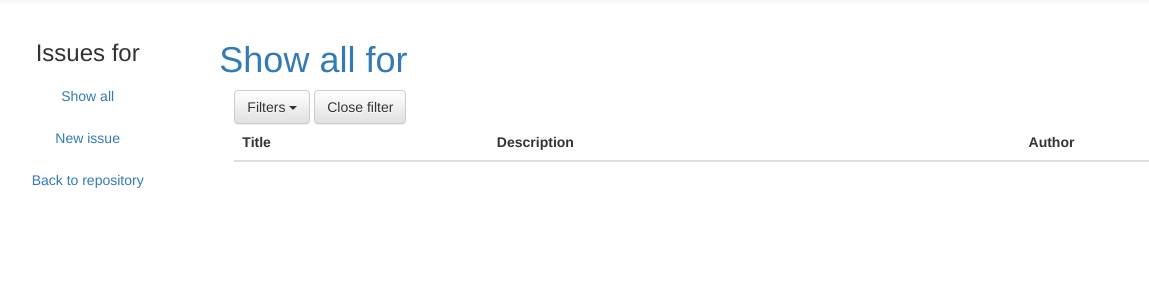
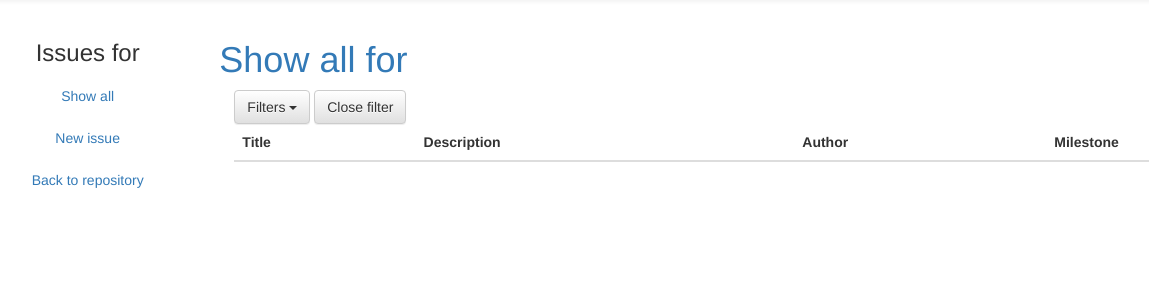
Before and after one commit to EducationConsultant/UKS_novi, a Django app: page /boohub/issue_show_all_open in a window 1400 px wide. Shown: the part 52-352 px from the top of the page, without its empty margins (29-1178 px from the left). Run offline with Django 3.2, Linux system fonts and the light colour scheme; data that the repository does not hold is empty; some libraries are stand-ins or nearby versions.

Commit message:
Male ispravke oko milestone

```diff
--- a/ProjekatUKS/github/templates/github/issue_show_all.html
+++ b/ProjekatUKS/github/templates/github/issue_show_all.html
@@ -28,6 +28,7 @@
                 <th>Title</th>
                 <th>Description</th>
                 <th>Author</th>
+                <th>Milestone</th>
             </tr>
         </thead>
 
@@ -37,6 +38,7 @@
                     <td><a href="{% url 'github:switch_issue_view_one' issue.pk %}">{{issue.title}}</a></td>
                     <td>{{issue.description}}</td>
                     <td>{{issue.author.username}}</td>
+                    <td>{{issue.milestone.title}}</td>
                 </tr>
             {% endfor %}
         </tbody>
--- a/ProjekatUKS/github/templates/github/milestonesShow.html
+++ b/ProjekatUKS/github/templates/github/milestonesShow.html
@@ -33,7 +33,6 @@
                             <li role="presentation">
                                 <a role="menuitem" tabindex="-1" href="{% url 'github:getAllMilestones_open' nameRepository %}">Open</a>
                             </li>
-
                             <li role="presentation">
                                 <a role="menuitem" tabindex="-1" href="{% url 'github:getAllMilestones_closed'  nameRepository%}">Closed</a>
                             </li>
--- a/ProjekatUKS/github/views.py
+++ b/ProjekatUKS/github/views.py
@@ -844,6 +844,13 @@
 def switch_issue_new(request):
     repository_pk = request.session['repository_id']
     repository = Repository.objects.get(pk=repository_pk)
+    milestonesAll = Milestone.objects.all()
+    milestones = []   # just opened milestones
+
+    for m in milestonesAll:
+        if m.repository.name == repository.name:
+            if m.opened:
+                milestones.append(m)
 
     users=[]
     if repository.members.all() is not None:
@@ -851,7 +858,8 @@
             users.append(member.username)
 
     labels = Label.objects.filter(repository=repository.pk)
-    return render(request, "github/issue_new.html", {'users':users,'labels':labels})
+    return render(request, "github/issue_new.html", {'users':users,'labels':labels,
+                                                     'milestones': milestones})
 
 
 def issue_new(request):
@@ -862,6 +870,7 @@
     description = request.POST.get('description')
     listAssignees = request.POST.getlist('assignees')
     listLabels = request.POST.getlist('labels')
+    milestoneTitle = request.POST.get('milestone')
 
     username = request.session['uname_user']
     user = User.objects.get(username=username)
@@ -871,6 +880,10 @@
     issue.description = description
     issue.author = user
     issue.repository = repository
+
+    if milestoneTitle != "":
+        milestone = Milestone.objects.get(title=milestoneTitle)
+        issue.milestone = milestone
 
     issue.save()
 
```
Also changed, not shown: ProjekatUKS/github/models.py (+13 -11 lines), ProjekatUKS/github/templates/github/issue_new.html (+12 -0 lines).
